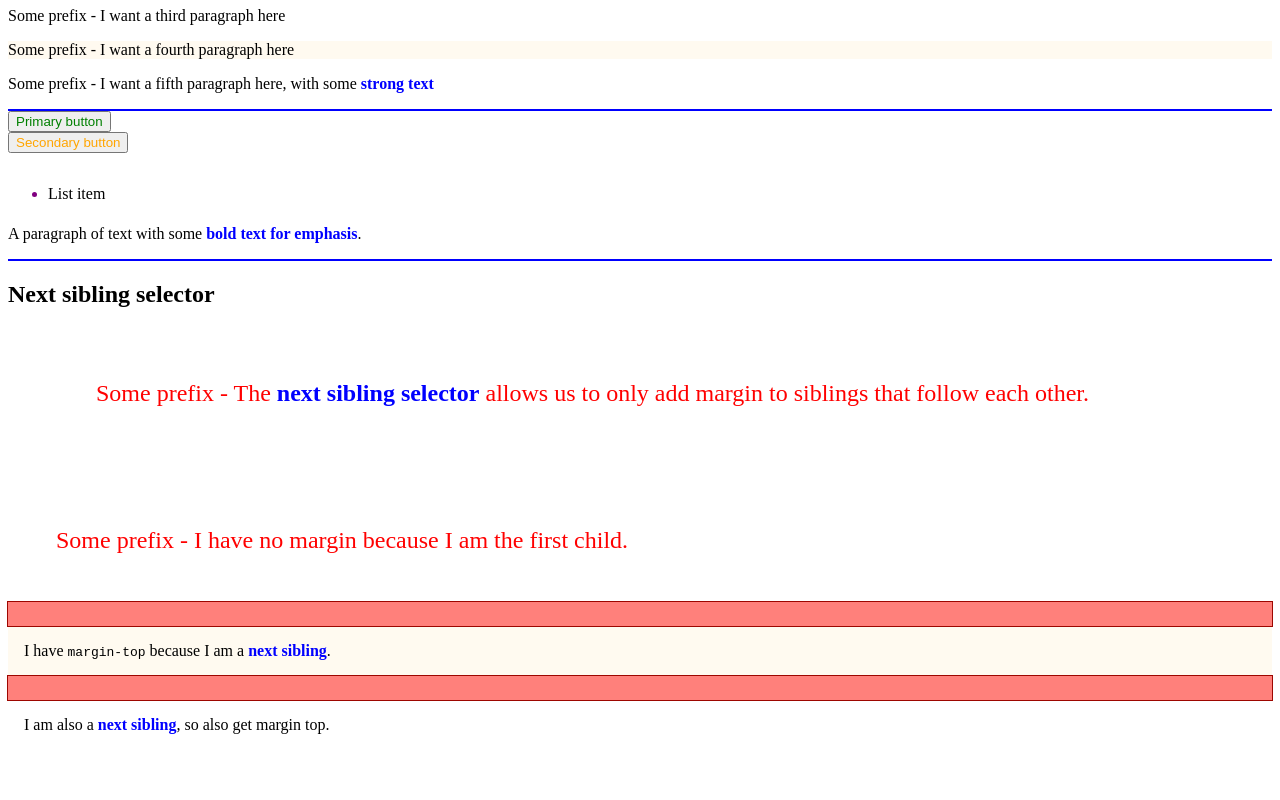
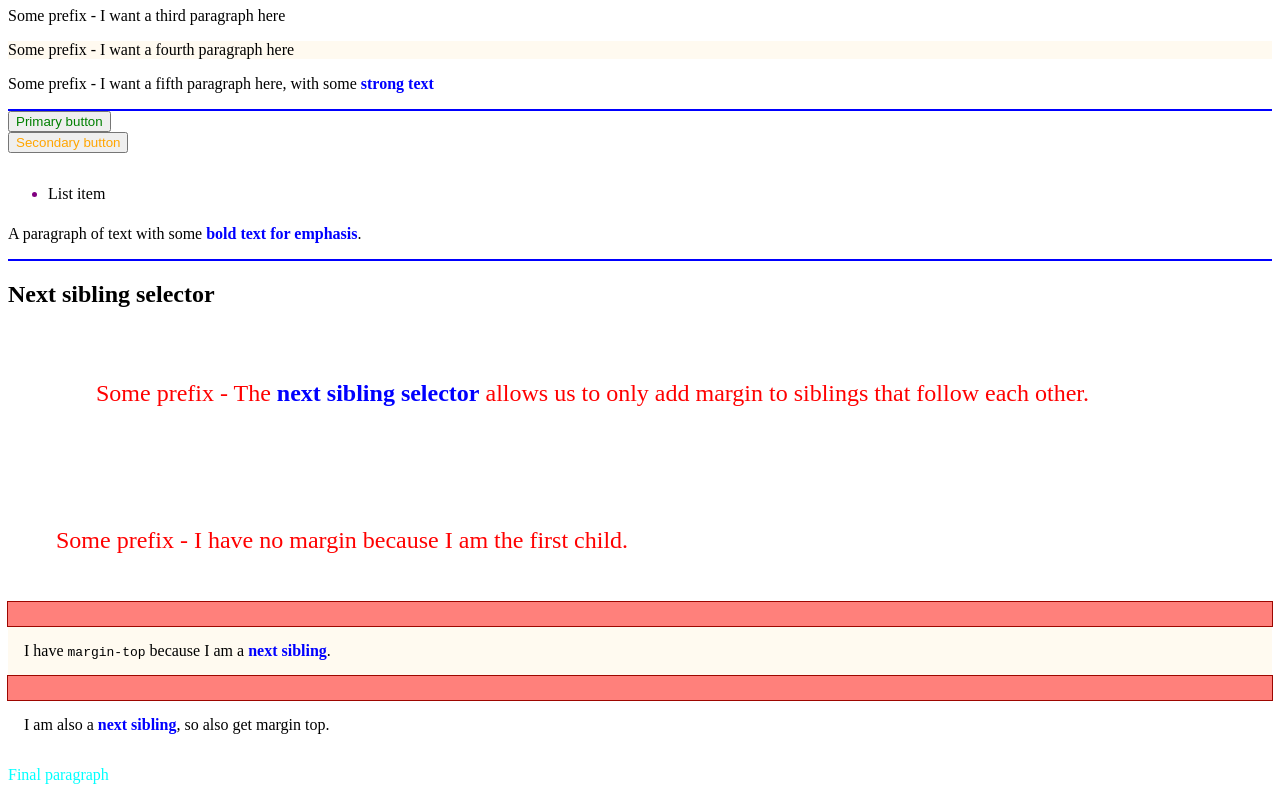
Before and after one commit to MitchP95/learn-css, an Angular app in the folder learn-css/: page / in a window 1280 px wide. Shown: the part 258-1058 px from the top of the page. Before the commit the page ends 1024 px from the top, so only its background shows below. Built offline with nearby package versions, Linux system fonts and the light colour scheme.

Commit message:
Added a compound selector.

```diff
--- a/learn-css/src/app/b-selector/b-selector.component.css
+++ b/learn-css/src/app/b-selector/b-selector.component.css
@@ -5,6 +5,10 @@
 
 p strong {
     color: blue;
+}
+
+p.FinalParagraph {
+    color: aqua;
 }
 
 article p:first-of-type {
--- a/learn-css/src/app/b-selector/b-selector.component.html
+++ b/learn-css/src/app/b-selector/b-selector.component.html
@@ -46,3 +46,5 @@
         </div>
     </article>
 </div>
+
+<p class="FinalParagraph">Final paragraph</p>
```
Lines whose indentation alone changed are shown as unchanged.
